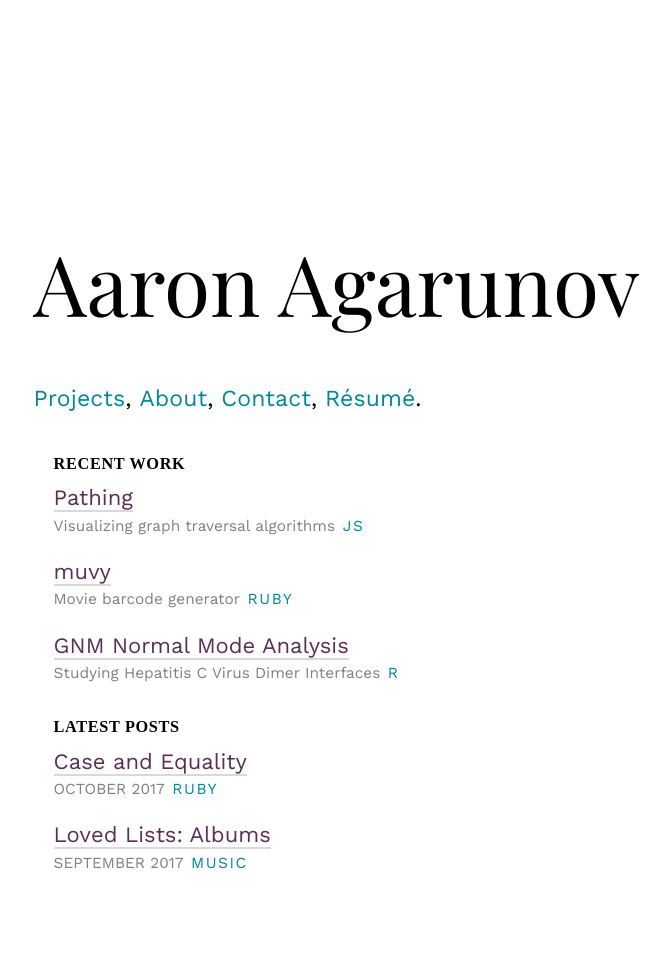
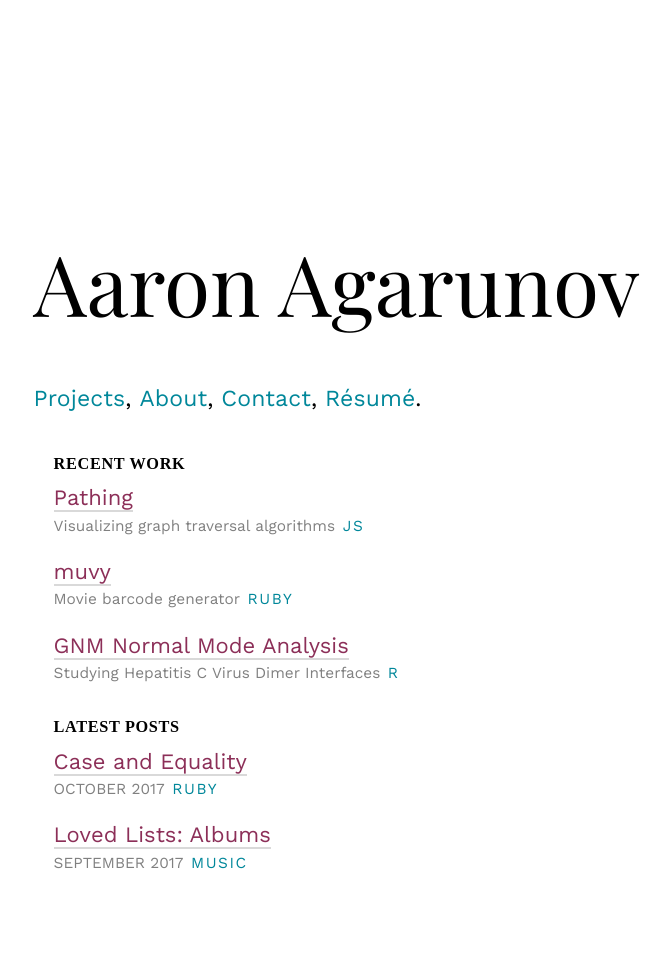
Before and after one commit to agarun/agarun.github.io, a Jekyll site: the page built from index.html, in a window 1280 px wide. Shown: the whole page, without its empty margins (184-854 px from the left). Built offline with Jekyll 4.4.1, drawn with Linux system fonts in a browser that asks for light colours; some web fonts are replaced.

Commit message:
Add new colors

```diff
--- a/_sass/_base.scss
+++ b/_sass/_base.scss
@@ -2,7 +2,8 @@
 $weird-blue: #00879A;
 $weird-peach: #ff8142;
 $weird-peach-weak: rgba(255, 129, 66, 0.5);
-$dark-plum: #5c2e56;
+// $dark-plum: #5c2e56;
+$dark-plum: #8c2f58;
 
 $brandColors: (
   // gmail: #c71610,
```
